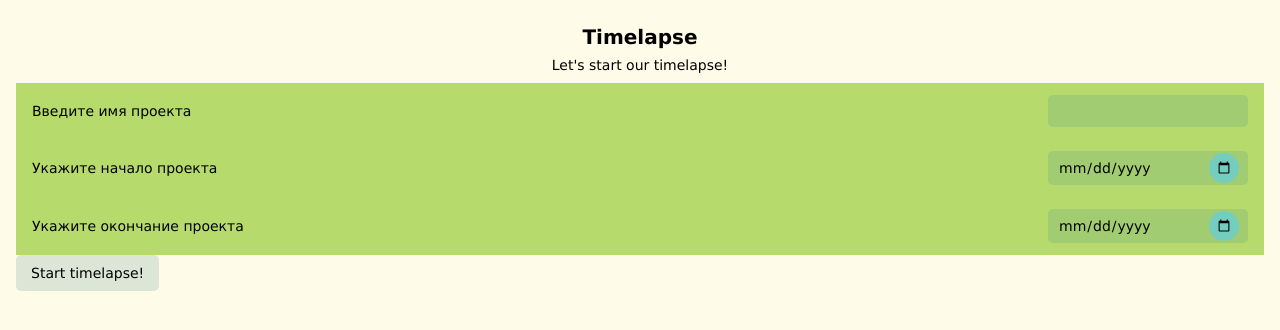
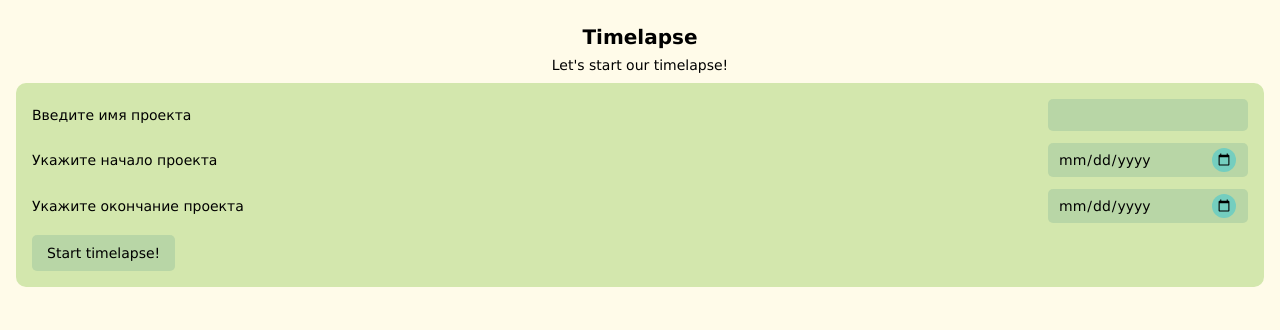
Before and after one commit to ann4ann/Timelapse, a React (Create React App) app: page / in a window 1280 px wide. Shown: the top 330 px of the page. Built offline with nearby package versions, Linux system fonts and the light colour scheme.

Commit message:
changed form styles

```diff
--- a/src/App.tsx
+++ b/src/App.tsx
@@ -33,7 +33,10 @@ function App() {
         endDate: "",
         projectName: "",
     })
-    const [projectStages, setProjectStages] = useState<date[] | []>([])
+    const [projectStages, setProjectStages] = useState<date[] | []>(
+        // []
+        dates
+    )
     const [stagesInEditing, setStagesInEditing] = useState<boolean>(false)
 
     useEffect(() => {
--- a/src/app/components/common/Form/Form.module.css
+++ b/src/app/components/common/Form/Form.module.css
@@ -1,3 +1,5 @@
 .form {
-
+    background-color: var(--primary-color);
+    border-radius: 10px;
+    padding: 16px;
 }
--- a/src/app/components/common/Form/Form.tsx
+++ b/src/app/components/common/Form/Form.tsx
@@ -1,6 +1,7 @@
 import React from "react";
 import {useForm} from "react-hook-form"
 import {resolver} from "./resolver";
+import cls from "./Form.module.css"
 
 interface FormProps {
     defaultValues?: any,
@@ -24,7 +25,10 @@ export const Form = (props: FormProps) => {
     });
 
     return (
-        <form onSubmit={handleSubmit(onSubmit)}>
+        <form
+            onSubmit={handleSubmit(onSubmit)}
+            className={cls.form}
+        >
             {Array.isArray(children)
                 ? children.map((child) => {
                     return child.props.name
--- a/src/app/components/common/Input/Input/Input.module.css
+++ b/src/app/components/common/Input/Input/Input.module.css
@@ -1,7 +1,6 @@
 .input {
-    background-color: var(--primary-color);
     width: 100%;
-    padding: 12px 16px;
+    margin-bottom: 12px;
     display: flex;
     justify-content: space-between;
     align-items: center;
@@ -27,13 +26,13 @@
 
 .inputField::-webkit-calendar-picker-indicator{
     background-color: var(--accent-color);
-    padding: 8px;
+    padding: 5px;
     cursor: pointer;
     border-radius: 50%;
     position: absolute;
     transform: translate(-50%,-50%);
     top: 50%;
-    right: -0.4rem;
+    right: 0;
 }
 
 .inputBlock {
--- a/src/app/components/ui/Timelapse/Timelapse.module.css
+++ b/src/app/components/ui/Timelapse/Timelapse.module.css
@@ -1,6 +1,7 @@
 .timelapse {
     width: 100%;
     min-height: 50px;
-    background-color: var(--accent-color);
+    background-color: var(--transperent-accent-color);
+    padding: 10px;
     display: flex;
 }
--- a/src/app/components/ui/Timelapse/Timelapse.tsx
+++ b/src/app/components/ui/Timelapse/Timelapse.tsx
@@ -2,7 +2,6 @@ import {memo} from "react";
 import cls from "./Timelapse.module.css"
 import {addPercentsToDatesAndSort, getDaysFromStartToEnd} from "../../../utils/timilapseDatesActions";
 import {date, project} from "../../../types/types";
-import {createRandomColor} from "../../../utils/createRandomColor";
 import {TimelapseBlock} from "./TimelapseBlock/TimelapseBlock";
 
 interface TimelapseProps {
@@ -22,7 +21,7 @@ export const Timelapse = memo((props: TimelapseProps) => {
     return (
         <div className={cls.timelapse}>{
             sortedArrWithPercents.map(item => (
-                <TimelapseBlock blockDate={item} />
+                <TimelapseBlock blockDate={item} key={item.dateName + item.dateStr} />
             ))
         }</div>
     )
--- a/src/app/components/ui/Timelapse/TimelapseBlock/TimelapseBlock.module.css
+++ b/src/app/components/ui/Timelapse/TimelapseBlock/TimelapseBlock.module.css
@@ -1,9 +1,17 @@
 .timelapseBlock {
     display: flex;
+    border-radius: 7px;
     justify-content: space-between;
     align-items: center;
     flex-wrap: wrap;
-    padding: 5px;
+    padding: 6px 12px;
+    cursor: pointer;
+    overflow-x: scroll;
+    transition: transform ease-out 0.3s;
+}
+.timelapseBlock:hover {
+    transform: scale(1.1);
+    z-index: 10;
 }
 
 .name {
@@ -13,6 +21,7 @@
 
 .info {
     flex-grow: 1;
+    font-size: 12px;
 }
 
 .info > * {
@@ -21,7 +30,6 @@
 }
 
 .date {
-/* */
 }
 
 .percent {
--- a/src/index.css
+++ b/src/index.css
@@ -4,7 +4,8 @@
   --background-color: #fffbe9;
   --accent-color: #74cebf;
   --transperent-accent-color: rgba(78, 147, 137, 0.2);
-  --primary-color: #b6da6b;
+  --primary-color: #d3e7ad;
+  --dark-color: #587574;
   --error: #a20000;
 }
 
@@ -19,3 +20,26 @@ code {
   font-family: source-code-pro, Menlo, Monaco, Consolas, 'Courier New',
     monospace;
 }
+
+/* width */
+*::-webkit-scrollbar {
+  width: 5px;
+  height: 5px;
+}
+
+/* Track */
+*::-webkit-scrollbar-track {
+  background: var(--transperent-accent-color);
+  margin: 18px;
+}
+
+/* Handle */
+*::-webkit-scrollbar-thumb {
+  background: var(--dark-color);
+  border-radius: 2px;
+}
+
+/* Handle on hover */
+*::-webkit-scrollbar-thumb:hover {
+  background: var(--accent-color);
+}
```
Also changed, not shown: src/App.css (line endings or trailing spaces).
